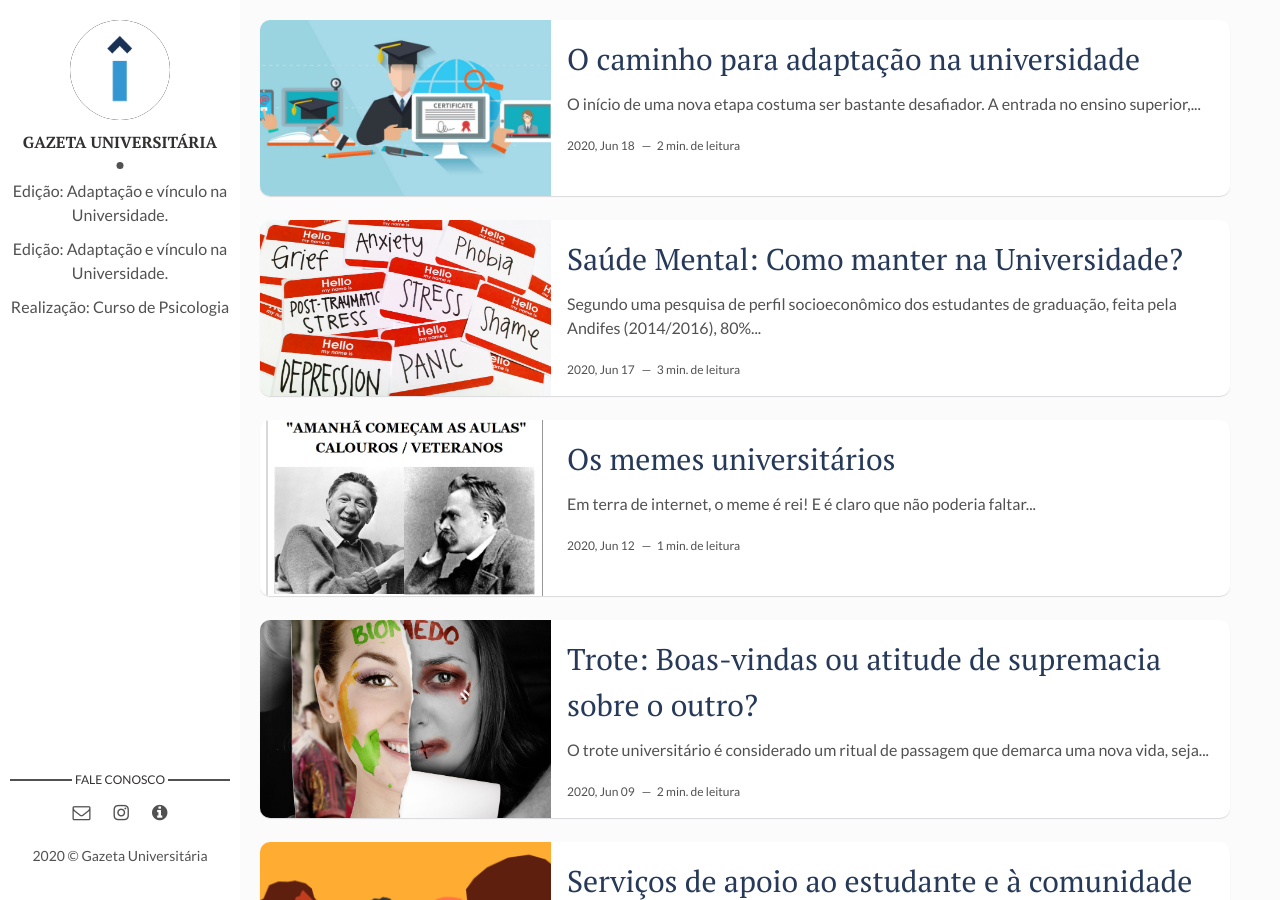
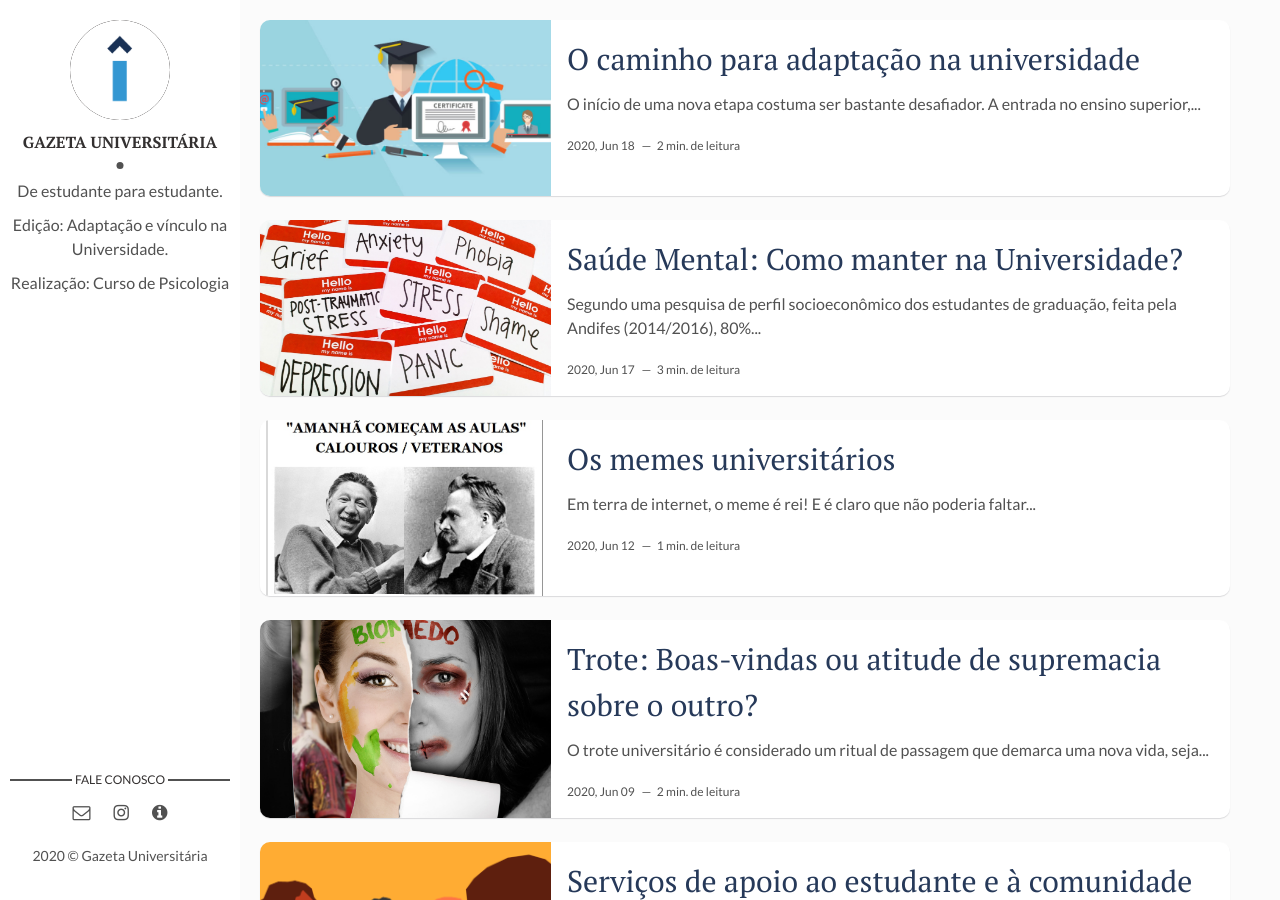
Before and after one commit to gazetauniversitaria/gazetauniversitaria.github.io, a Jekyll site: the page built from index.html, in a window 1280 px wide and 900 px high. Built offline with Jekyll 4.4.1, drawn with Linux system fonts in a browser that asks for light colours; the list of posts is cut into pages by our own code.

Commit message:
Update _config.yml

```diff
--- a/_config.yml
+++ b/_config.yml
@@ -9,7 +9,7 @@ url: "gazetauniversitaria.github.io" # the base hostname & protocol for your sit
 author: Gazeta Universitária
 author-img: integrado.png
 about-author: |
-  Edição: Adaptação e vínculo na Universidade.
+  De estudante para estudante.
 
 social-email: anakrichicovski@hotmail.com
 
```
